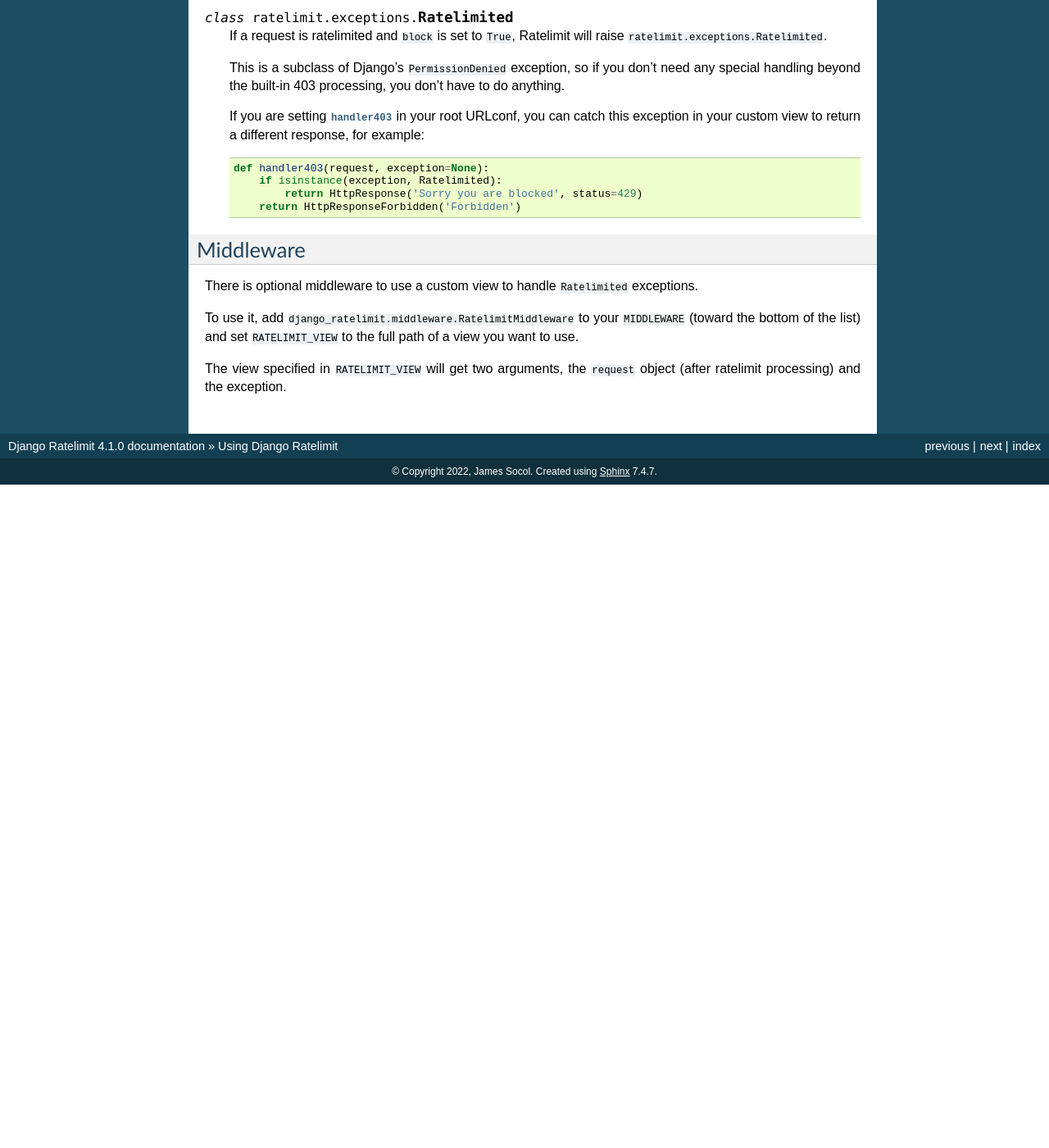
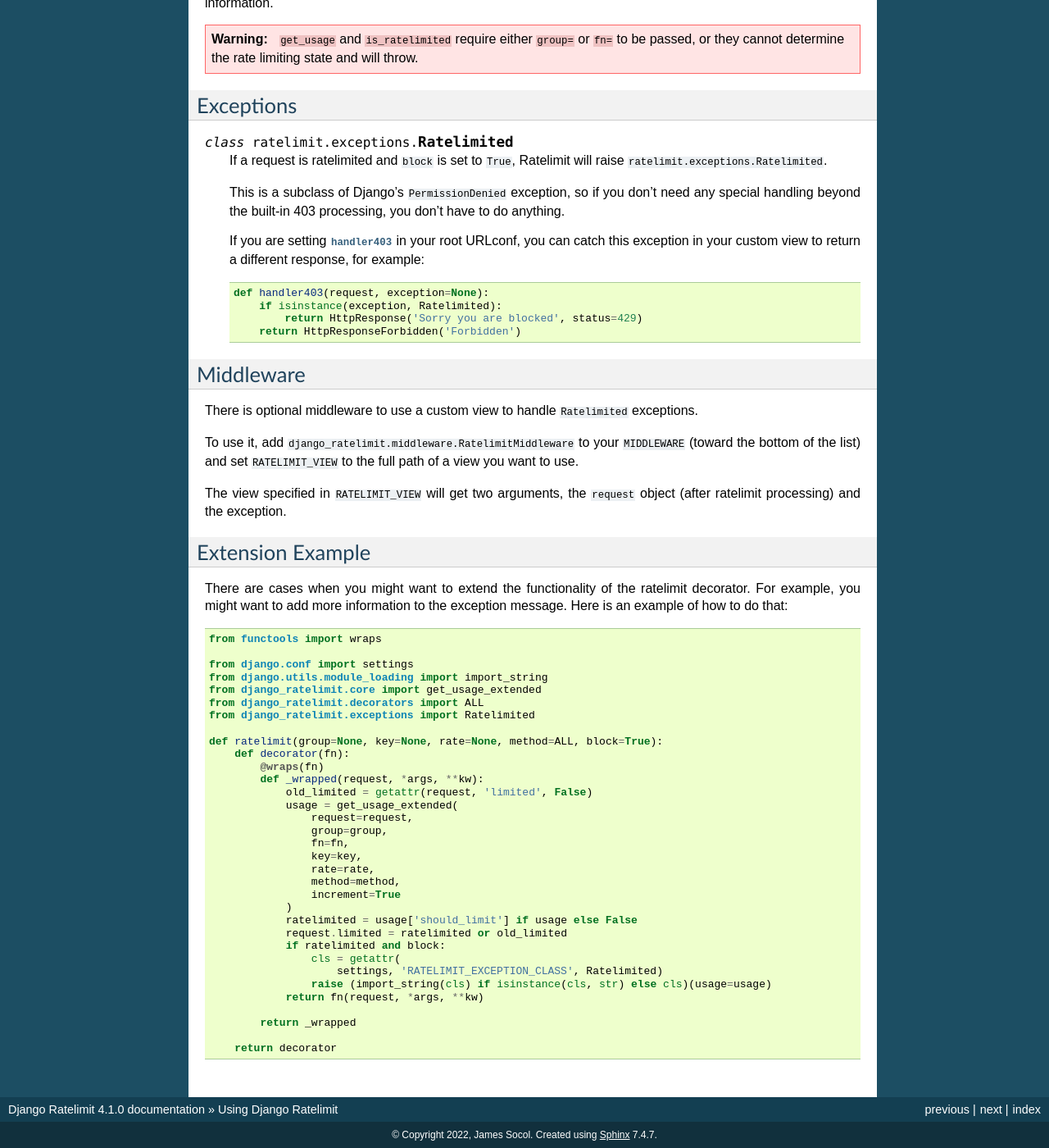
Before and after one commit to jsocol/django-ratelimit, a Sphinx documentation site: the page built from docs/usage.rst, in a window 1280 px wide and 1400 px high, scrolled down 4149 px. Shown: the whole window at 82% size. Built offline with Sphinx 7.4.7, drawn with Linux system fonts in a browser that asks for light colours; before the commit the page ends 4740 px from its top, so only the background shows below that; some of the changed text lies outside the part shown.

Commit message:
Adds an example

```diff
--- a/docs/usage.rst
+++ b/docs/usage.rst
@@ -211,8 +211,8 @@ Core Methods
 
 In some cases the decorator is not flexible enough to, e.g.,
 conditionally apply rate limits. In these cases, you can access the core
-functionality in ``ratelimit.core``. The two major methods are
-``get_usage`` and ``is_ratelimited``.
+functionality in ``ratelimit.core``. The three major methods are
+``get_usage``, ``get_usage_extended``, and ``is_ratelimited``.
 
 
 .. code-block:: python
@@ -259,6 +259,15 @@ functionality in ``ratelimit.core``. The two major methods are
        for this request (for some reason) or returns a dict including
        the current count, limit, time left in the window, and whether
        this request should be limited.
+
+.. py:function:: get_usage_extended(request, group=None, fn=None, key=None, \
+                           rate=None, method=ALL, increment=False)
+
+   :returns dict or None:
+       The same as ``get_usage`` with additional information about the
+       rate limit, including the rate, period, group, key, value, timestamp,
+       window, cache_key, and if the cache was added.
+
 
 .. py:function:: is_ratelimited(request, group=None, fn=None, \
                                 key=None, rate=None, method=ALL, \
@@ -351,3 +360,47 @@ To use it, add ``django_ratelimit.middleware.RatelimitMiddleware`` to your
 
 The view specified in ``RATELIMIT_VIEW`` will get two arguments, the
 ``request`` object (after ratelimit processing) and the exception.
+
+
+Extension Example
+==========
+
+There are cases when you might want to extend the functionality of the
+ratelimit decorator. For example, you might want to add more information
+to the exception message. Here is an example of how to do that:
+
+.. code-block:: python
+
+    from functools import wraps
+
+    from django.conf import settings
+    from django.utils.module_loading import import_string
+    from django_ratelimit.core import get_usage_extended
+    from django_ratelimit.decorators import ALL
+    from django_ratelimit.exceptions import Ratelimited
+
+    def ratelimit(group=None, key=None, rate=None, method=ALL, block=True):
+        def decorator(fn):
+            @wraps(fn)
+            def _wrapped(request, *args, **kw):
+                old_limited = getattr(request, 'limited', False)
+                usage = get_usage_extended(
+                    request=request,
+                    group=group,
+                    fn=fn,
+                    key=key,
+                    rate=rate,
+                    method=method,
+                    increment=True
+                )
+                ratelimited = usage['should_limit'] if usage else False
+                request.limited = ratelimited or old_limited
+                if ratelimited and block:
+                    cls = getattr(
+                        settings, 'RATELIMIT_EXCEPTION_CLASS', Ratelimited)
+                    raise (import_string(cls) if isinstance(cls, str) else cls)(usage=usage)
+                return fn(request, *args, **kw)
+
+            return _wrapped
+
+        return decorator
```
